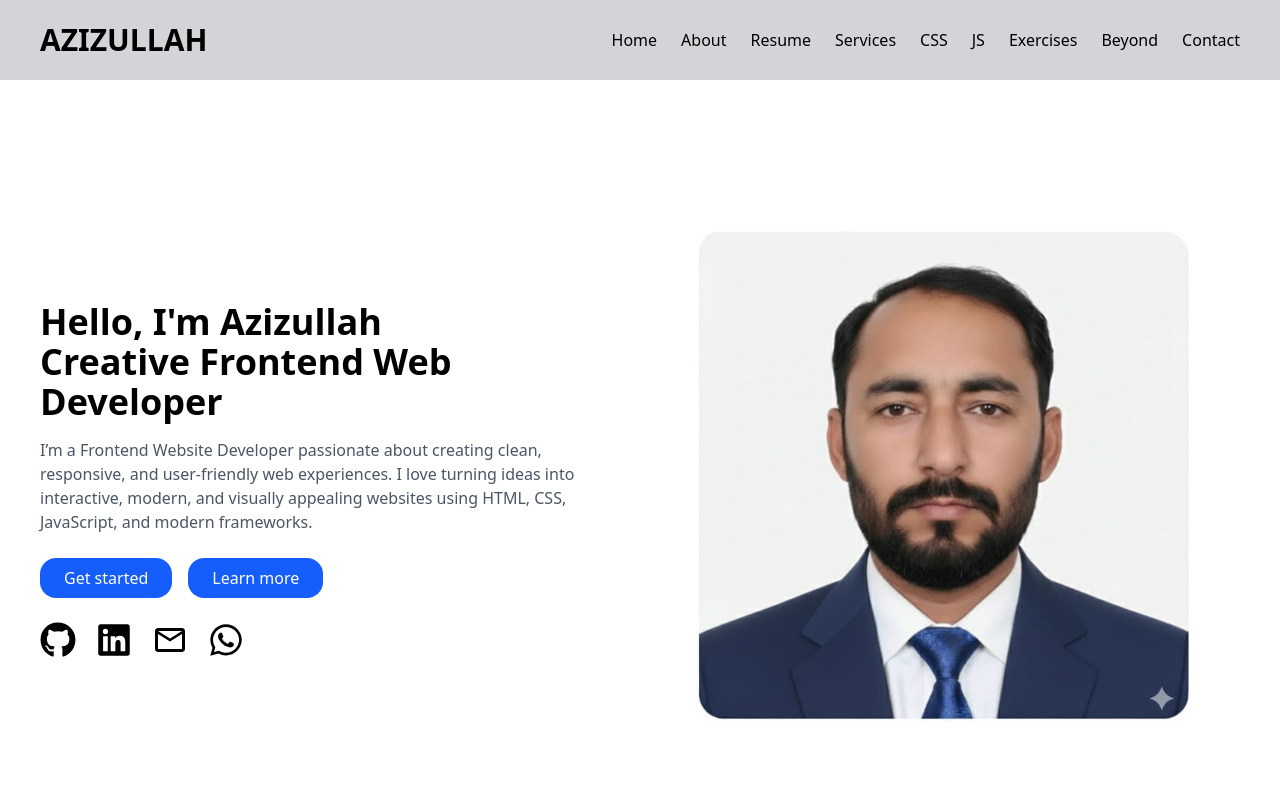
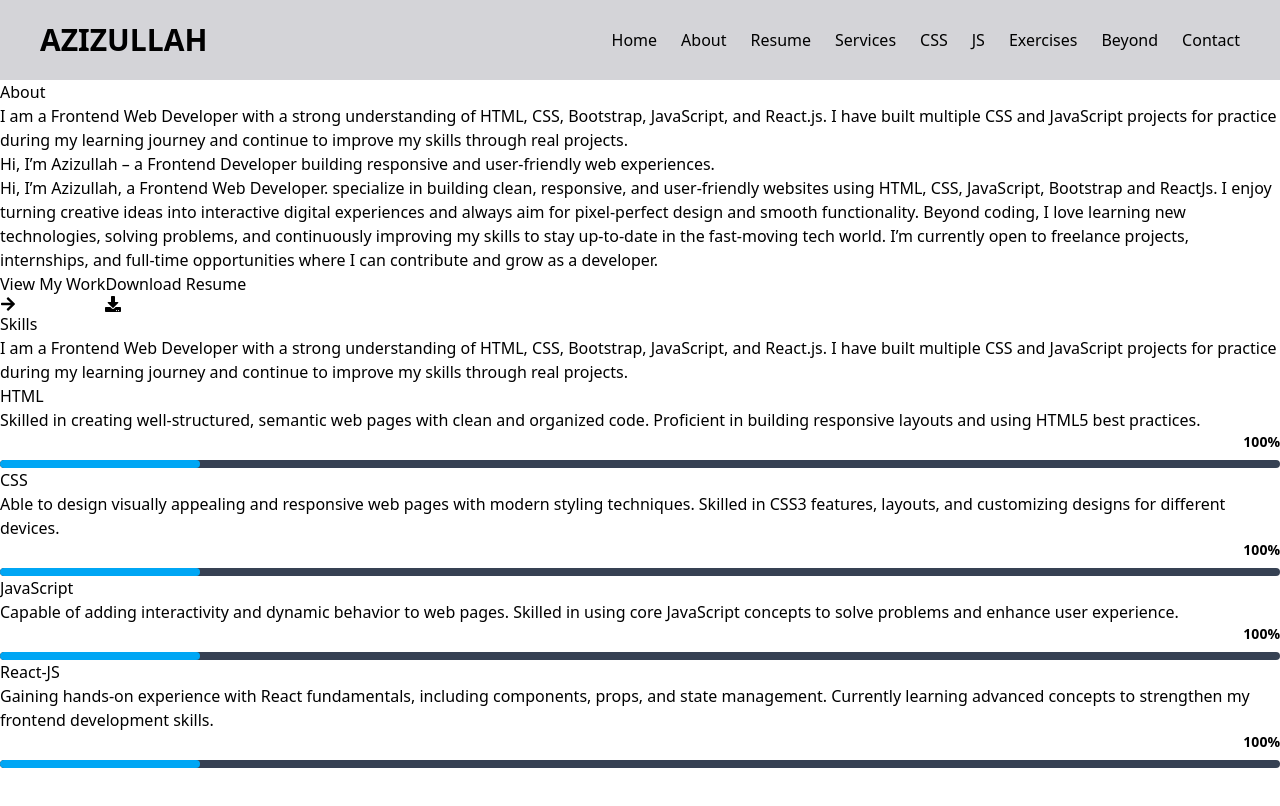
Before and after one commit to MyRreacts-Projects/my-portfolio, a React (Vite) app in the folder myReact-portfolio/: page /about in a window 1280 px wide. Shown: the top 806 px of the page. Built offline with nearby package versions, Linux system fonts and the light colour scheme.

Commit message:
about section no css

```diff
--- a/myReact-portfolio/src/App.jsx
+++ b/myReact-portfolio/src/App.jsx
@@ -1,16 +1,16 @@
 
 import './App.css';
-import { HashRouter } from 'react-router-dom';
+import { BrowserRouter } from 'react-router-dom';
 import AppRoutes from './routes/approutes';
 import Navbar from './components/navbar';
 function App() {
 
   return (
 
-    <HashRouter>
+    <BrowserRouter>
 <Navbar/>
    <AppRoutes/>
-      </HashRouter>
+      </BrowserRouter>
 
 
 
--- a/myReact-portfolio/src/pages/about.jsx
+++ b/myReact-portfolio/src/pages/about.jsx
@@ -1,10 +1,137 @@
 //about.jsx
 import React from "react";
+import { FaArrowRight ,FaDownload} from "react-icons/fa";
 const About = ()=>{
     return(
-        <>
-        <h1>About page</h1>
-        </>
+        <section>
+            {/* about heading */}
+            <h2>About</h2>
+            <p>I am a Frontend Web Developer with a strong understanding of HTML,
+                CSS, Bootstrap, JavaScript, and React.js. I have built multiple
+                 CSS and JavaScript projects for practice during my learning
+                 journey and continue to improve my skills through real projects.</p>
+                 {/* about content */}
+                 <div>
+                    {/* left column */}
+                    <div>
+                        <h3>Hi, I’m Azizullah – a Frontend Developer building
+                            responsive and user-friendly web experiences.</h3>
+                            <p>Hi, I’m Azizullah, a Frontend Web Developer.
+                                 specialize in building clean, responsive, and
+                                  user-friendly websites using HTML, CSS, JavaScript,
+                                   Bootstrap and ReactJs. I enjoy turning creative
+                                   ideas into interactive digital experiences and
+                                   always aim for pixel-perfect design and smooth
+                                   functionality. Beyond coding, I love learning new
+                                    technologies, solving problems, and continuously
+                                     improving my skills to stay up-to-date in the
+                                     fast-moving tech world. I’m currently open to
+                                     freelance projects, internships, and full-time
+                                      opportunities where I can contribute and grow
+                                       as a developer.</p>
+                                       {/* buttons */}
+                                       <div>
+                                        <button>View My Work <FaArrowRight/></button>
+                                        <button>Download Resume <FaDownload/></button>
+                                       </div>
+                    </div>
+                    {/* right column */}
+                    <div>
+                        <img src="" alt="" />
+                    </div>
+                 </div>
+                 {/* skill section */}
+                 <div>
+                    <h2>Skills</h2>
+                    <p>I am a Frontend Web Developer with a strong understanding of
+                        HTML, CSS, Bootstrap, JavaScript, and React.js. I have built
+                         multiple CSS and JavaScript projects for practice during my
+                         learning journey and continue to improve my skills through
+                         real projects.</p>
+                         {/* skill cards */}
+                         <div>
+                            {/* card1 */}
+                            <div>
+                                <h4>HTML</h4>
+                                <p>Skilled in creating well-structured, semantic web
+                                     pages with clean and organized code. Proficient
+                                     in building responsive layouts and using HTML5
+                                     best practices.</p>
+                                     <div>
+
+  {/* Percentage */}
+        <div className="flex justify-end text-red text-sm font-semibold mb-2">
+          100%
+        </div>
+
+        {/* Progress Bar */}
+        <div className="w-full h-2 bg-gray-700 rounded-full overflow-hidden">
+          <div className="h-full w-50 bg-sky-500 rounded-full"></div>
+        </div>
+
+                                     </div>
+                            </div>
+                             {/* card2 */}
+                            <div>
+                                <h4>CSS</h4>
+                                <p>Able to design visually appealing and responsive
+                                    web pages with modern styling techniques. Skilled
+                                    in CSS3 features, layouts, and customizing
+                                    designs for different devices.</p>
+                                     <div>
+                                       {/* Percentage */}
+        <div className="flex justify-end text-red text-sm font-semibold mb-2">
+          100%
+        </div>
+
+        {/* Progress Bar */}
+        <div className="w-full h-2 bg-gray-700 rounded-full overflow-hidden">
+          <div className="h-full w-50 bg-sky-500 rounded-full"></div>
+        </div>
+                                     </div>
+                            </div>
+                             {/* card3 */}
+                            <div>
+                                <h4>JavaScript</h4>
+                                <p>Capable of adding interactivity and dynamic
+                                    behavior to web pages. Skilled in using core
+                                    JavaScript concepts to solve problems and
+                                    enhance user experience.</p>
+                                     <div>
+                                        {/* Percentage */}
+        <div className="flex justify-end text-red text-sm font-semibold mb-2">
+          100%
+        </div>
+
+        {/* Progress Bar */}
+        <div className="w-full h-2 bg-gray-700 rounded-full overflow-hidden">
+          <div className="h-full w-50 bg-sky-500 rounded-full"></div>
+        </div>
+                                     </div>
+                            </div>
+                             {/* card4 */}
+                            <div>
+                                <h4>React-JS</h4>
+                                <p>Gaining hands-on experience with React
+                                    fundamentals, including components, props,
+                                     and state management. Currently learning
+                                     advanced concepts to strengthen my frontend
+                                      development skills.</p>
+                                     <div>
+                                        {/* Percentage */}
+        <div className="flex justify-end text-red text-sm font-semibold mb-2">
+          100%
+        </div>
+
+        {/* Progress Bar */}
+        <div className="w-full h-2 bg-gray-700 rounded-full overflow-hidden">
+          <div className="h-full w-50 bg-sky-500 rounded-full"></div>
+        </div>
+                                     </div>
+                            </div>
+                         </div>
+                 </div>
+        </section>
     )
 }
 export default About;
--- a/myReact-portfolio/src/pages/resume.jsx
+++ b/myReact-portfolio/src/pages/resume.jsx
@@ -1,5 +1,5 @@
 //resume.jsx
-import React from "react";
+/* import React from "react";
 const Resume = ()=>{
     return(
         <>
@@ -7,4 +7,41 @@ const Resume = ()=>{
         </>
     )
 }
+export default Resume; */
+
+import React from "react";
+
+const Resume = () => {
+  return (
+    <div className="min-h-screen flex items-center justify-center bg-[#0b1220] p-4">
+
+      <div className="w-full max-w-sm rounded-2xl bg-[#0f1b2a] p-6 shadow-lg">
+
+        {/* Badge */}
+        <span className="inline-block bg-blue-600 text-white text-sm font-semibold px-3 py-1 rounded-md mb-4">
+          HTML
+        </span>
+
+        {/* Description */}
+        <p className="text-gray-300 text-sm leading-relaxed mb-6">
+          Skilled in creating well-structured, semantic web pages with clean
+          and organized code. Proficient in building responsive layouts and
+          using HTML5 best practices.
+        </p>
+
+        {/* Percentage */}
+        <div className="flex justify-end text-white text-sm font-semibold mb-2">
+          100%
+        </div>
+
+        {/* Progress Bar */}
+        <div className="w-full h-2 bg-gray-700 rounded-full overflow-hidden">
+          <div className="h-full w-full bg-sky-500 rounded-full"></div>
+        </div>
+
+      </div>
+    </div>
+  );
+};
+
 export default Resume;
```
